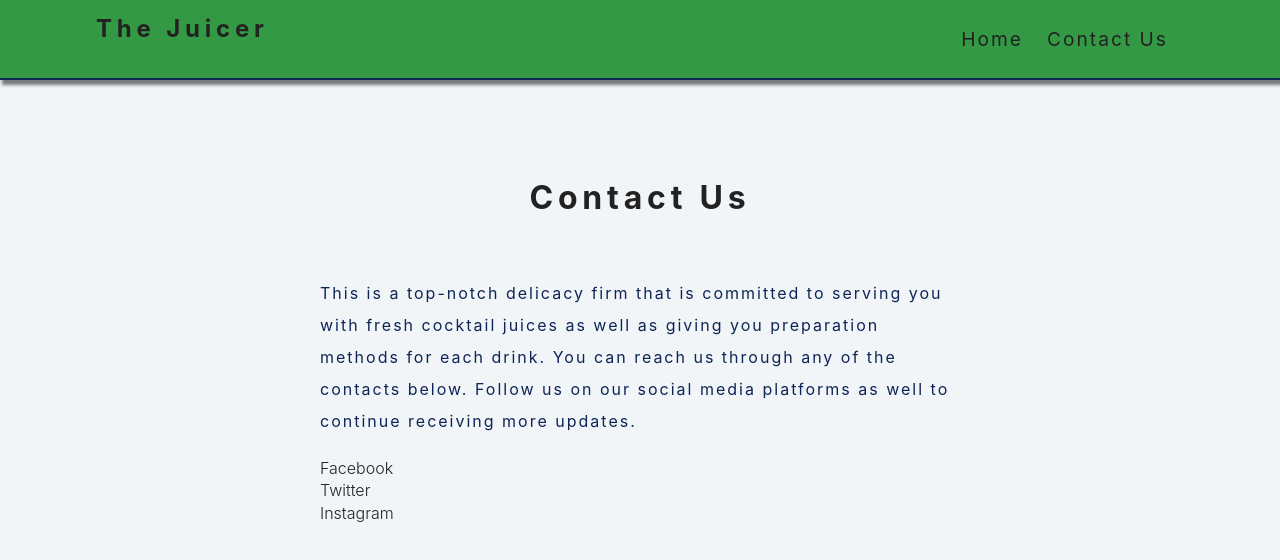
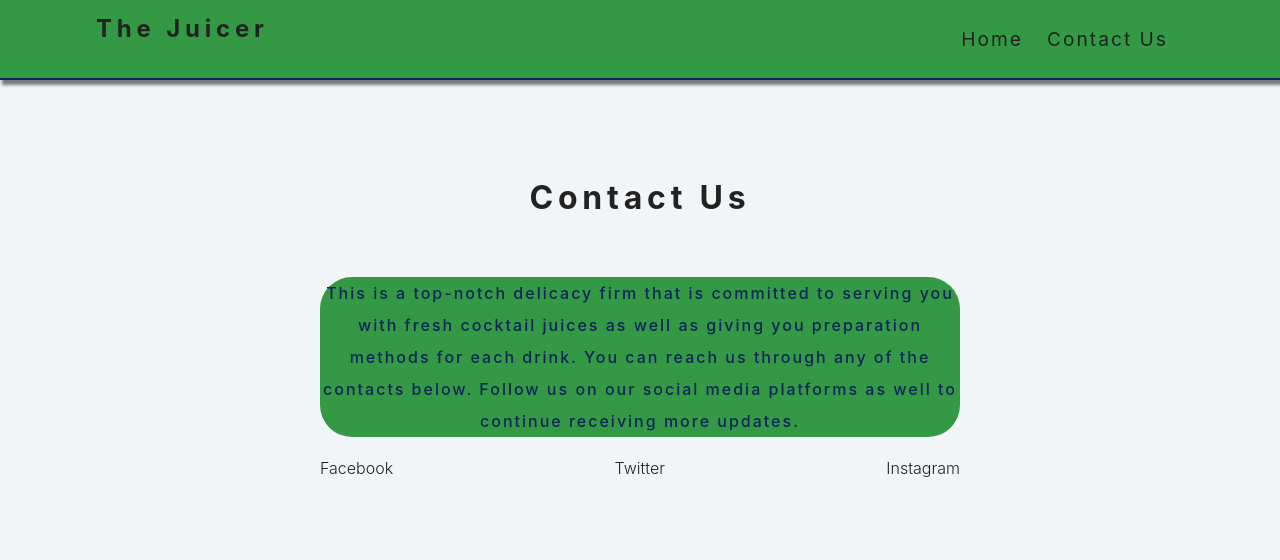
Before and after one commit to BenardAbwao/TheJuicer, a React (Create React App) app: page /about in a window 1280 px wide. Shown: the top 560 px of the page. Built offline with nearby package versions, Linux system fonts and the light colour scheme; no server answers; some icons are missing.

Commit message:
update contact section

```diff
--- a/src/index.css
+++ b/src/index.css
@@ -175,9 +175,18 @@ Variables
   }
   .section-description {
     line-height: 2rem;
-    font-weight: 400;
+    font-weight: 500;
     letter-spacing: 2px;
     color: var(--primaryColor);
+    text-align: center;
+    background: var(--mainWhite);
+    border-radius: 2rem;
+  }
+  .section-links {
+    display: flex;
+    flex-direction: row;
+    justify-content: space-between;
+    padding-top: ;
   }
 
   /*
```
